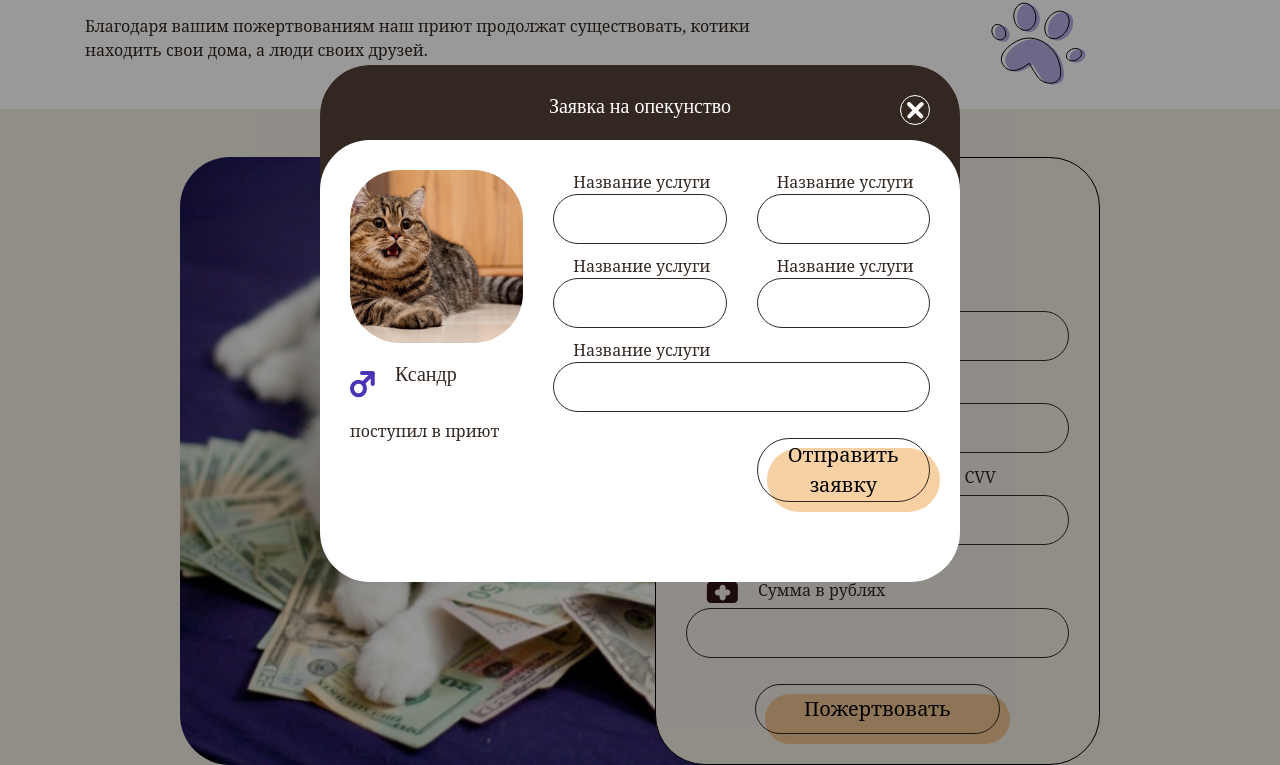
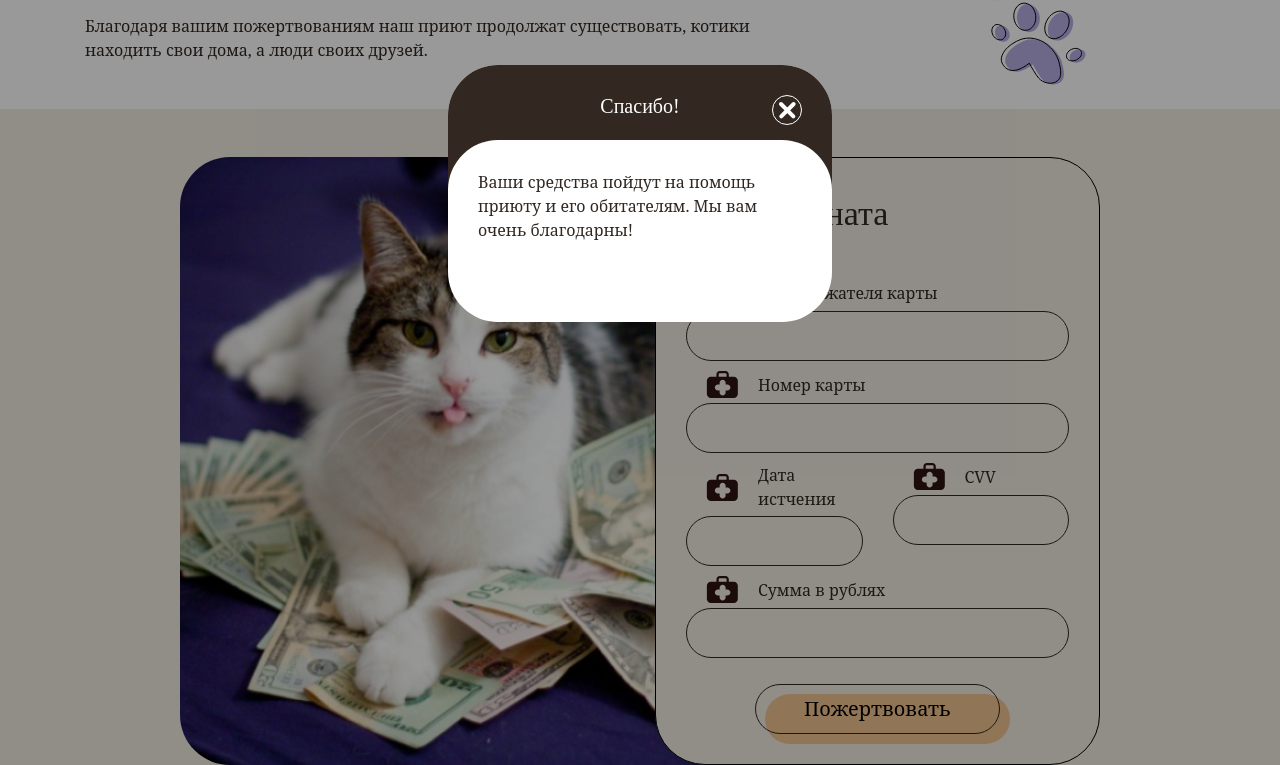
Before and after one commit to ju11z/Podai_lapy_pomoschi, a plain HTML site: page donation.html in a window 1280 px wide. Both pictures are taken after a click on the button "Пожертвовать". Shown: the part 101-866 px from the top of the page. Drawn offline with Linux system fonts and the light colour scheme.

Commit message:
thank you modal

```diff
--- a/donation.html
+++ b/donation.html
@@ -6,66 +6,19 @@
   <link href="css/bootstrap/bootstrap.css" rel="stylesheet">
   <link href="css/style.css" rel="stylesheet">
   <link href="css/modal.css" rel="stylesheet">
+  <link href="css/donation_modal.css" rel="stylesheet">
 </head>
 <body>
 <div class="modal-window" id="modal-window">
   <div class="modal-popup" id="modal-popup">
     <div class="modal-header">
       <div class="modal-close" id="modal-popup-btn-close"><img src="img/icon/close.svg" ></div>
-      <div class="modal-title">Заявка на опекунство</div>
+      <div class="modal-title">Спасибо!</div>
     </div>
     <div class="modal-content">
       <div class="row">
-        <div class="col-12 col-md-4">
-          <div class="border-img-container-sqr">
-            <img src="img/about_1.jpg" class="bordered-img" alt="">
-          </div>
-          <div class="icon-text mt-3">
-            <img class="icon-text-icon" src="img/icon/male.svg">
-            <div class="title-small">Ксандр</div>
-          </div>
-          <div>поступил в приют </div>
-        </div>
-        <div class="col-12 col-md-8">
-          <div class="row">
-            <div class="col-12 col-sm-6">
-              <div class="label-input">
-                <label for="">Название услуги</label>
-                <input type="text">
-              </div>
-            </div>
-            <div class="col-12 col-sm-6">
-              <div class="label-input">
-                <label for="">Название услуги</label>
-                <input type="text">
-              </div>
-            </div>
-            <div class="col-12 col-sm-6">
-              <div class="label-input">
-                <label for="">Название услуги</label>
-                <input type="text">
-              </div>
-            </div>
-            <div class="col-12 col-sm-6">
-              <div class="label-input">
-                <label for="">Название услуги</label>
-                <input type="text">
-              </div>
-            </div>
-            <div class="col-12">
-              <div class="label-input">
-                <label for="">Название услуги</label>
-                <input type="text">
-              </div>
-            </div>
-            <div class="d-none d-md-block col-6"></div>
-            <div class="col-12 col-md-6">
-              <div class="shadow-btn-container mt-3">
-                <button class="my-btn" id="send-request">Отправить заявку</button>
-                <div class="my-shadow"></div>
-              </div>
-            </div>
-          </div>
+        <div class="col-12">
+          <div>Ваши средства пойдут на помощь приюту и его обитателям. Мы вам очень благодарны!</div>
         </div>
       </div>
     </div>
--- /dev/null
+++ b/scss/donation_modal.scss
@@ -0,0 +1,8 @@
+ @import "constants";
+
+ .modal-popup{
+   border-radius: $b-r;
+   background-color: white;
+   width: 30%;
+   margin:auto;
+ }
```
Also changed, not shown: css/donation_modal.css (added), scss/donation_modal.css (added), 2 other files.
